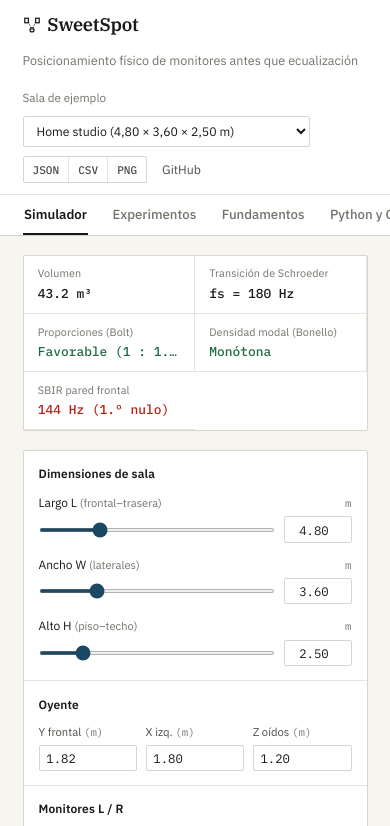
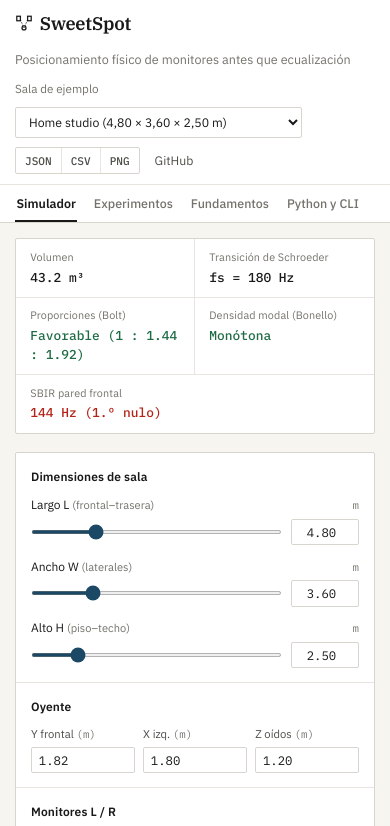
Before and after one commit to lorenhey/SweetSpot, a plain HTML site: page index.html in a window 390 px wide. Shown: the top 826 px of the page. Drawn offline with nearby package versions, Linux system fonts and the light colour scheme.

Commit message:
fix(pages): separar build y deploy en Actions y ajustar diseño móvil

```diff
--- a/css/style.css
+++ b/css/style.css
@@ -335,6 +335,40 @@ a:hover {
   }
   .metric-cell {
     border-bottom: 1px solid var(--border-subtle);
+  }
+  .metric-cell:nth-child(2n) {
+    border-right: none;
+  }
+  .metric-cell:last-child {
+    grid-column: 1 / -1;
+    border-right: none;
+    border-bottom: none;
+  }
+  .metric-value {
+    white-space: normal;
+  }
+}
+
+@media (max-width: 600px) {
+  .header-inner {
+    padding: 0.65rem 1rem;
+    gap: 0.75rem;
+  }
+  .nav-inner {
+    padding: 0 1rem;
+    gap: 1rem;
+  }
+  .nav-tab-btn {
+    font-size: 0.83rem;
+  }
+  .main-content {
+    padding: 1rem 1rem 2rem;
+  }
+  #studio-canvas {
+    height: 400px;
+  }
+  .footer-inner {
+    padding: 0.85rem 1rem;
   }
 }
 
--- a/js/canvas-renderer.js
+++ b/js/canvas-renderer.js
@@ -360,7 +360,7 @@ export class StudioCanvasRenderer {
     this.drawTextWithHalo(
       '50% L · nodo axial impar',
       rX + rW - 8,
-      midY - 5,
+      midY + 12,
       '#9e2219',
       `500 10px ${FONT_MONO}`,
       'right'
```
Also changed, not shown: 1 other file.
